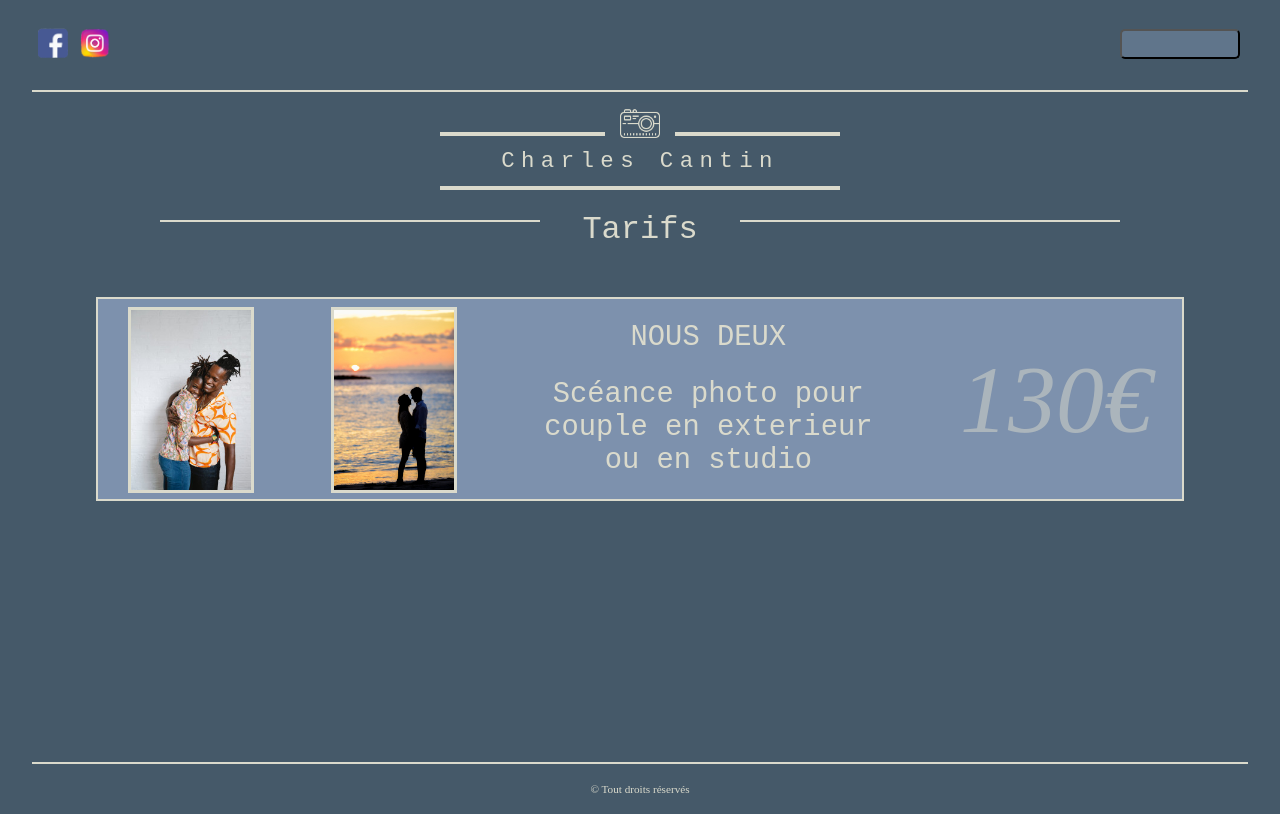
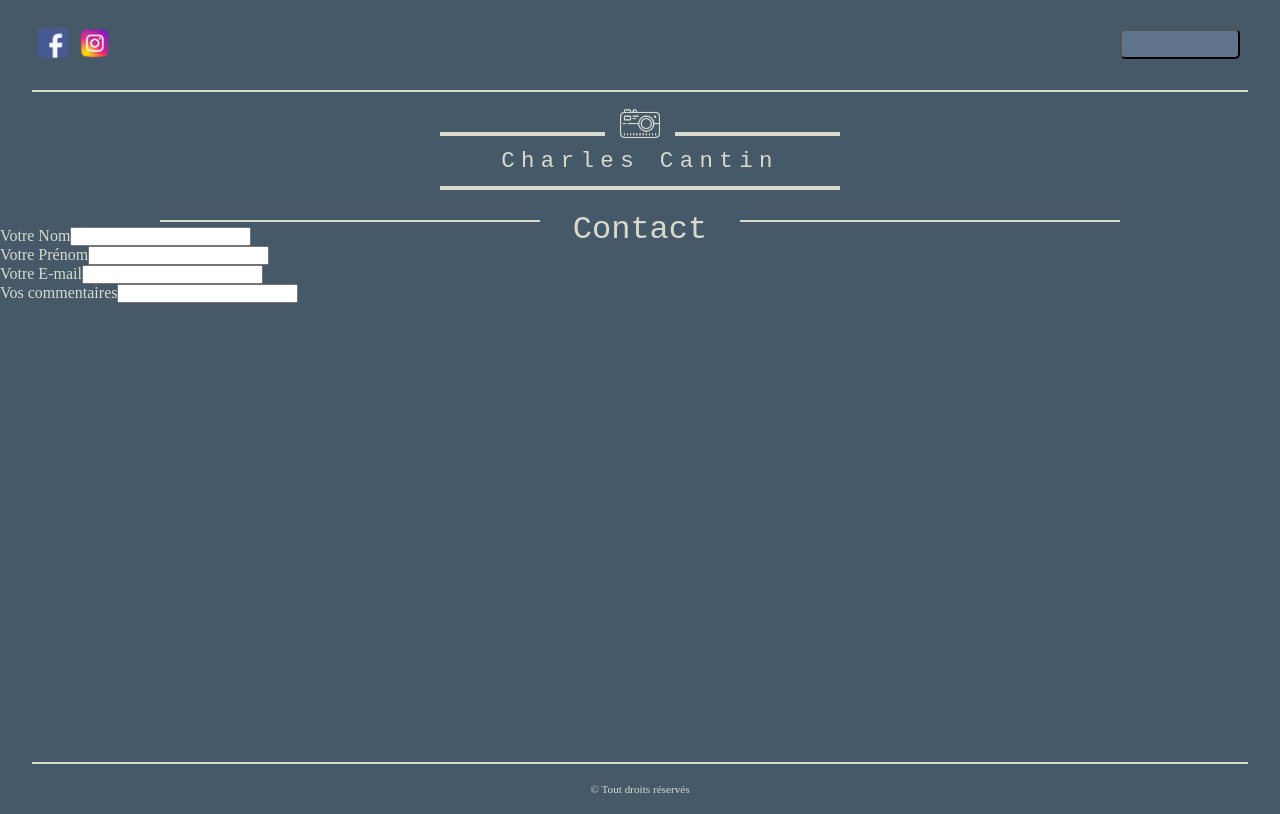
Before and after one commit to X-CYL/charlescantin, a React (Create React App) app: page / in a window 1280 px wide. Built offline with nearby package versions, Linux system fonts and the light colour scheme; a web font is replaced by a local one.

Commit message:
started the formfield

```diff
--- a/public/style.sass
+++ b/public/style.sass
@@ -19,4 +19,6 @@
 @import '../src/css/micro/_titleBar'
 @import '../src/css/pages/_charlesCantinTarifs'
 @import '../src/css/micro/_priceGalery'
+@import '../src/css/pages/_charlesCantinContact'
+@import '../src/css/layout/_formField'
 @import url('https://fonts.googleapis.com/css2?family=Nova+Mono&display=swap')
--- a/src/App.jsx
+++ b/src/App.jsx
@@ -4,13 +4,14 @@ import Header from "./components/layouts/Header";
 import CharlesCantinGallery from "./components/pages/CharlesCantinGallery";
 import CharlesCantinHome from "./components/pages/CharlesCantinHome";
 import CharlesCantinTarifs from "./components/pages/CharlesCantinTarifs";
+import CharlesCantinContact from "./components/pages/CharlesCantinContact";
 
 
 function App() {
   return (
     <div className= 'pageFormat'>
         <Header />
-        <CharlesCantinTarifs />
+        <CharlesCantinContact />
         <Footer />
     </div>
   );
--- /dev/null
+++ b/src/components/layouts/FormField.jsx
@@ -0,0 +1,14 @@
+import React from "react";
+
+const FormField = (props) => {
+  return (
+    <div className={props.className}>
+      <form method={props.method} action={props.action}>
+        {props.name}
+        <input type={props.type} id={props.id}></input>
+      </form>
+    </div>
+  );
+};
+
+export default FormField;
--- /dev/null
+++ b/src/components/pages/CharlesCantinContact.jsx
@@ -0,0 +1,43 @@
+import React from "react";
+import SmallCharlesCantinLogo from "../layouts/SmallCharlesCantinLogo";
+import TitleBar from "../micro/TitleBar";
+import FormField from "../layouts/FormField";
+
+const CharlesCantinContact = () => {
+  return (
+    <div className="pageFormat">
+      <SmallCharlesCantinLogo />
+      <TitleBar title="Contact" />
+      <FormField
+        method="post"
+        action="#"
+        type="text"
+        id="FirstName"
+        name="Votre Nom"
+      />
+      <FormField
+        method="post"
+        action="#"
+        type="text"
+        id="LastName"
+        name="Votre Prénom"
+      />
+      <FormField
+        method="post"
+        action="#"
+        type="mail"
+        id="Mail"
+        name="Votre E-mail"
+      />
+      <FormField
+        method="post"
+        action="#"
+        type="text"
+        id="Comments"
+        name="Vos commentaires"
+      />
+    </div>
+  );
+};
+
+export default CharlesCantinContact;
--- a/src/components/pages/CharlesCantinTarifs.jsx
+++ b/src/components/pages/CharlesCantinTarifs.jsx
@@ -3,6 +3,7 @@ import SmallCharlesCantinLogo from "../layouts/SmallCharlesCantinLogo";
 import TitleBar from "../micro/TitleBar";
 import DisplayGalery from "../micro/DisplayGalery";
 import PriceGalery from "../micro/PriceGalery";
+import cantinPrices from "../tools/arrays";
 
 const CharlesCantinTarifs = () => {
   return (
@@ -12,7 +13,7 @@ const CharlesCantinTarifs = () => {
       <div className="mainContainertarifs">
         <div className="containertarifs">
           <PriceGalery
-            src="/pictures/Couple/studio-couple-small.jpg"
+            src={cantinPrices.Picture1Price}
             alt="famille dans un parc arborré"
             className="priceGaleryTarif"
           />
--- a/src/components/tools/arrays.jsx
+++ b/src/components/tools/arrays.jsx
@@ -203,47 +203,47 @@ export let cantinPictures = [
 
 /* le stockage des infos concernant le menu */
 
-export let cantinMenu = [
+let cantinMenu = [
 
 ]
 
 /* le stockage concernant les tarifs */
 
-export let cantinPrices =[
+let cantinPrices =[
   {
     pricesTitle:"JUSTE MOI",
     descriptionPrice:"Scéance pour une personne en extérieur ou en studio",
     Picture1Price: "/Pictures/Portrait/berbere-small.jpg",
     Picture2Price: "/Pictures/Portrait/smoker-small.jpg",
-    pricePrice: 130 + "€"
+    pricePrice: 130
   },
   {
     pricesTitle:"POUR DEUX",
     descriptionPrice:"Scéance pour deux personne en extérieur ou en studio",
     Picture1Price: "/Pictures/Couple/studio-couple-small.jpg",
     Picture2Price: "/Pictures/Couple/sunshine-couple-small.jpg",
-    pricePrice: 195 + "€"
+    pricePrice: 195
   },
   {
     pricesTitle:"FAMILLE",
     descriptionPrice:"Pour la famille ou les amis jusqu'a 4 personnes en extérieur ou en studio. 30€ de supplément par personne hormis les enfants de moins de 2 ans",
     Picture1Price:"/Pictures/Famille/3_dans_le_parc_small.jpg",
     Picture2Price:"/Pictures/Famille/Face_a_la_mer_small.jpeg",
-    pricePrice: 220 + "€",
+    pricePrice: 220
   },
   {
     pricesTitle:"IL ETAIT UNE FOIS",
     descriptionPrice:"Photo de grossesse, domicile, studio ou en extérieur",
     Picture1Price:"/Pictures/Grossesse/grossesse_1_small.jpeg",
     Picture2Price:"/Pictures/Grossesse/grossesse_2_small.jpeg",
-    pricePrice: 160 + "€"
+    pricePrice: 160
   },
   {
     pricesTitle:"MON BEBE",
     descriptionPrice:"Photo d'enfants jusqu'a 3 ans (domicile)",
     Picture1Price:"/Pictures/Bebe/bebe_1_small.jpg",
     Picture2Price:"/Pictures/Bebe/enfant_1_small.jpg",
-    pricePrice: 100 + "€"
+    pricePrice: 100
   },
   {
     pricesTitle: "J IMMORTALISE L EVENEMENT",
@@ -253,3 +253,4 @@ export let cantinPrices =[
     pricePrice: "Devis"
   }
 ]
+export default cantinPrices
```
Also changed, not shown: src/css/layout/_formField.sass (added), src/css/pages/_charlesCantinContact.sass (added), 1 other file (tests, documents, lock files or other folders).
